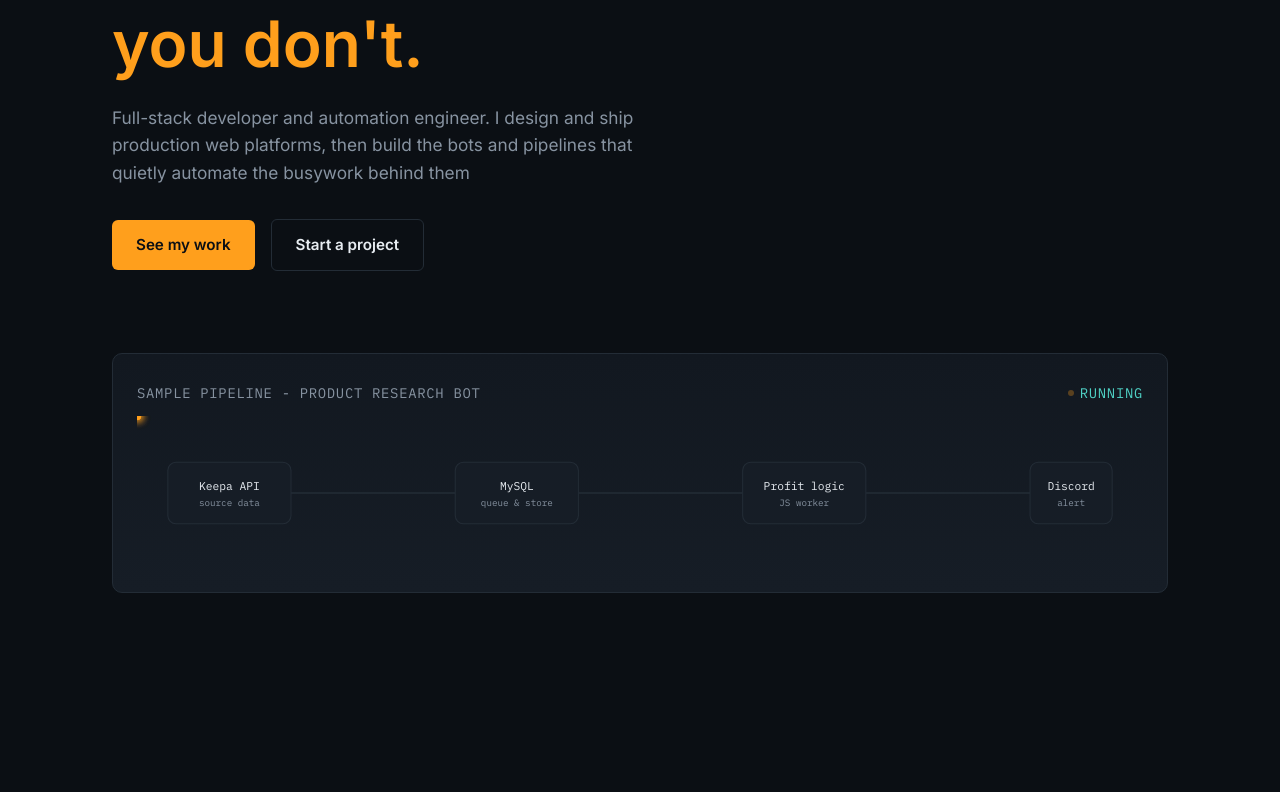
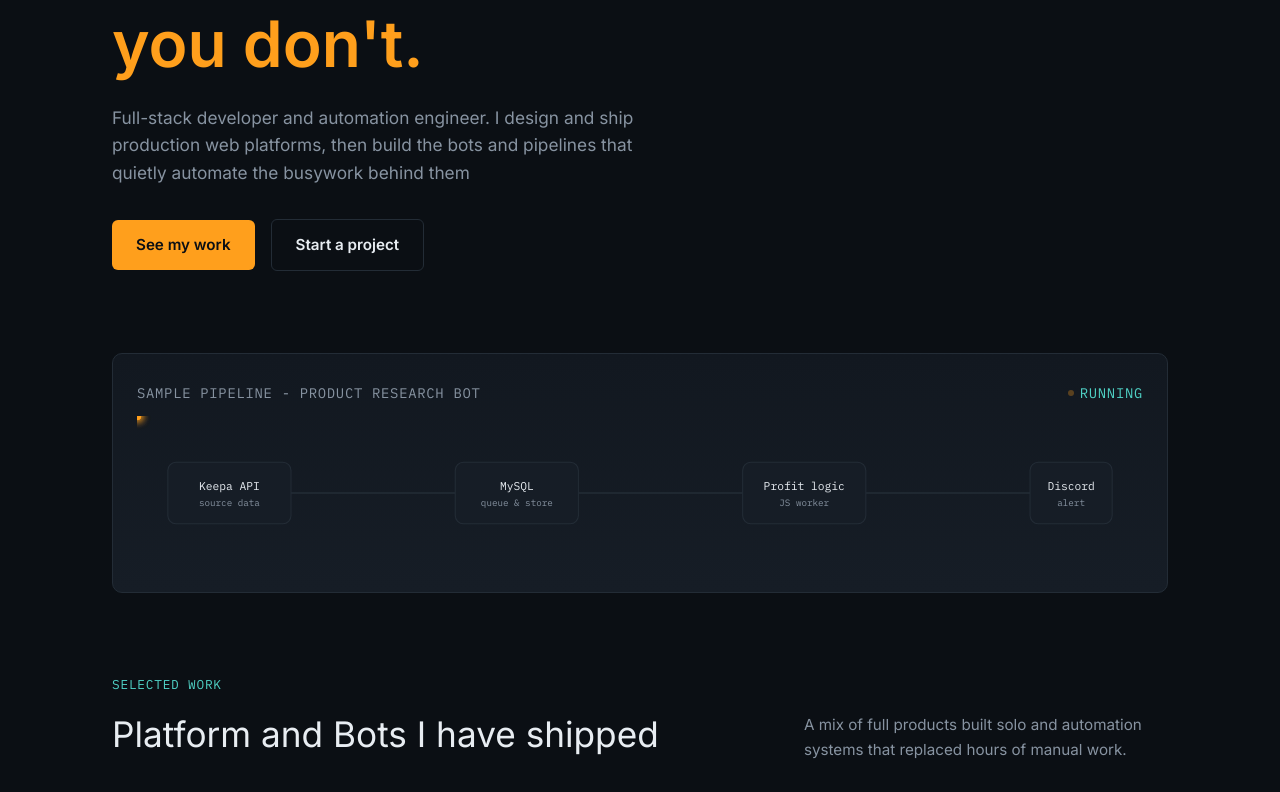
Before and after one commit to Hamzah-Amir/portfolio, a Next.js app: page / in a window 1280 px wide. Shown: the part 343-1135 px from the top of the page. Before the commit the page ends 1000 px from the top, so only its background shows below. Built offline with nearby package versions, Linux system fonts and the light colour scheme.

Commit message:
basic structure of work section

```diff
--- a/app/page.js
+++ b/app/page.js
@@ -1,6 +1,7 @@
 import Image from "next/image";
 import Navbar from "../components/Navbar";
 import Hero from "../components/Hero";
+import Work from "../components/Work";
 
 export default function Home() {
   return (
@@ -10,6 +11,7 @@ export default function Home() {
    </header>
    <main id="top">
       <Hero />
+      <Work />
    </main>
    </>
   );
--- /dev/null
+++ b/components/Work.js
@@ -0,0 +1,22 @@
+import React from 'react'
+import styles from './Work.module.css'
+
+const Work = () => {
+  return (
+    <>
+        <section id='work'>
+            <div className="wrap">
+                <div className={`${styles["section-head"]} ${styles.reveal}`}>
+                    <div>
+                        <span className={`${styles["section-num"]}`}>Selected Work</span>
+                        <h2>Platform and Bots I have shipped</h2>
+                    </div>
+                    <p className={styles.desc}>A mix of full products built solo and automation systems that replaced hours of manual work.</p>
+                </div>
+            </div>
+        </section>
+    </>
+  )
+}
+
+export default Work
--- /dev/null
+++ b/components/Work.module.css
@@ -0,0 +1,34 @@
+#work{
+    padding:88px 0; border-top:1px solid var(--line);
+}
+
+.section-head {
+    display: flex;
+    justify-content: space-between;
+    align-items: flex-end;
+    margin-bottom: 48px; gap: 24px; flex-wrap: wrap;
+}
+
+.reveal{
+    opacity: 1;
+    transform:translateY(18px);
+    transition: opacity 0.6s ease, transform 0.6s ease;
+}
+
+.reveal.in { opacity:1; transform:translateY(0); }
+
+
+.section-head h2 {
+    font-size: clamp(1.5rem, 3vw, 2.2rem);
+}
+
+.section-num{
+  font-family:'IBM Plex Mono', monospace; color:var(--cyan); font-size:0.8rem;
+  letter-spacing:0.06em; text-transform:uppercase; margin-bottom:10px; display:block;
+}
+
+.section-head .desc {
+    color: var(--muted);
+    max-width:38ch;
+    font-size:0.95rem;
+}
```
